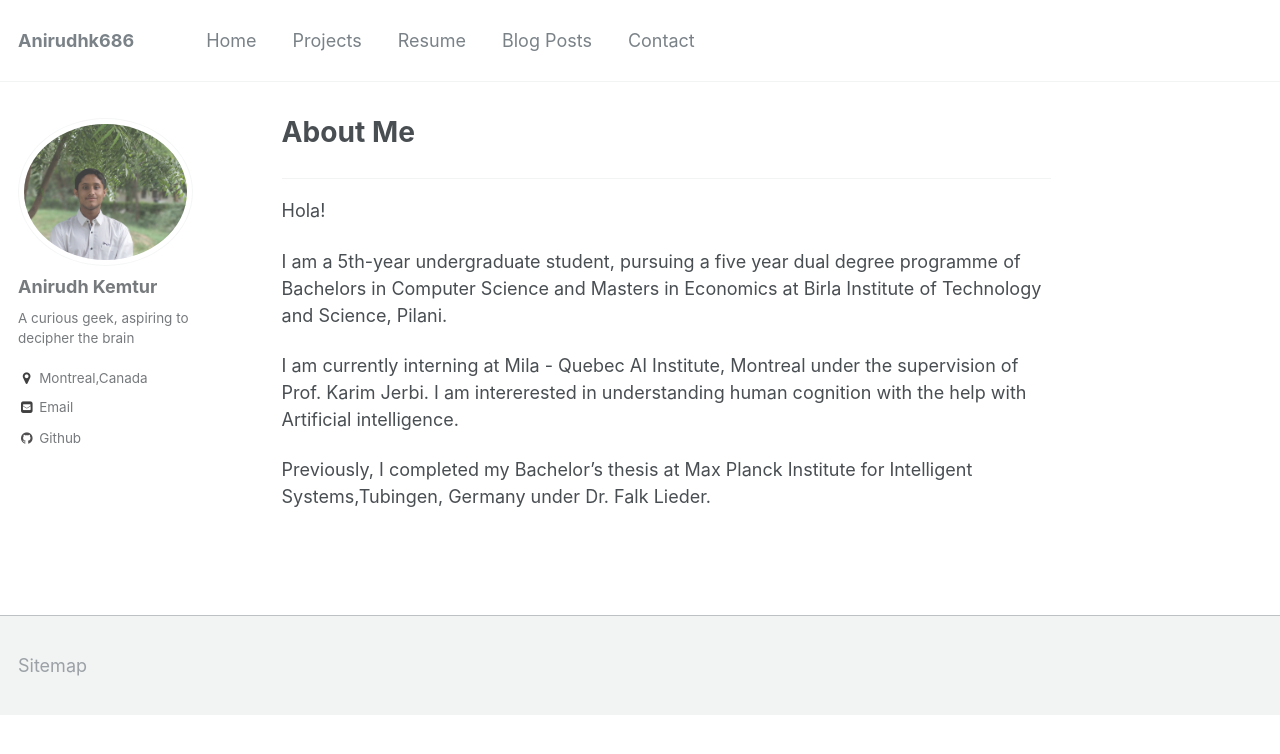
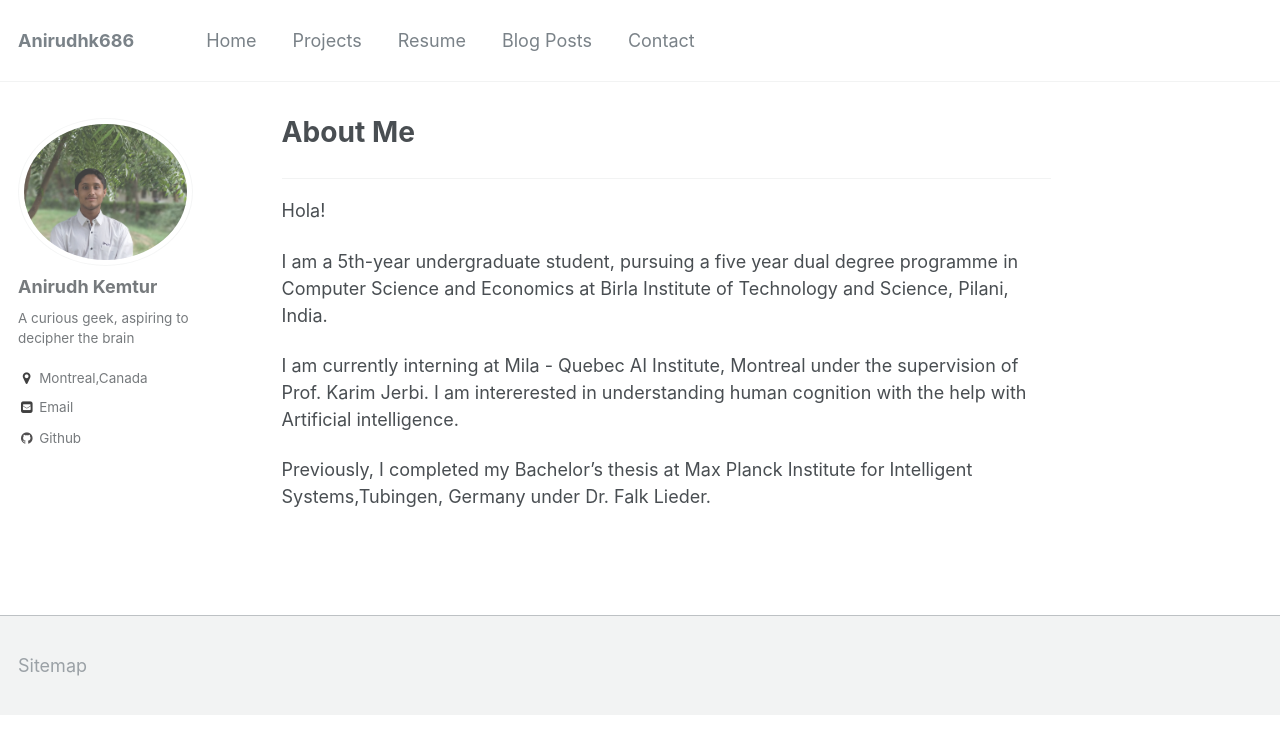
Before and after one commit to anirudhk686/anirudhk686.github.io, a Jekyll site: the page built from _pages/about.md, in a window 1280 px wide. Shown: the top 754 px of the page. Built offline with Jekyll 4.4.1, drawn with Linux system fonts in a browser that asks for light colours.

Commit message:
Update about.md

```diff
--- a/_pages/about.md
+++ b/_pages/about.md
@@ -8,7 +8,7 @@ redirect_from:
 ***
 Hola!
 
-I am a 5th-year undergraduate student, pursuing a five year dual degree programme of Bachelors in Computer Science and Masters in Economics at Birla Institute of Technology and Science, Pilani.
+I am a 5th-year undergraduate student, pursuing a five year dual degree programme in Computer Science and Economics at Birla Institute of Technology and Science, Pilani, India.
 
 I am currently interning at Mila - Quebec AI Institute, Montreal under the supervision of Prof. Karim Jerbi. I am intererested in understanding human cognition with the help with Artificial intelligence.
 
```
